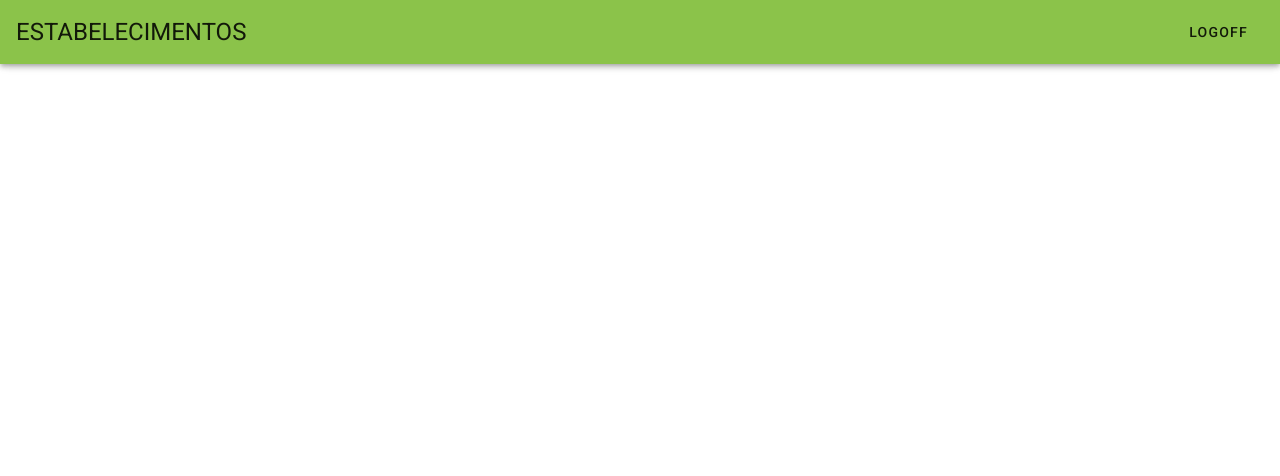
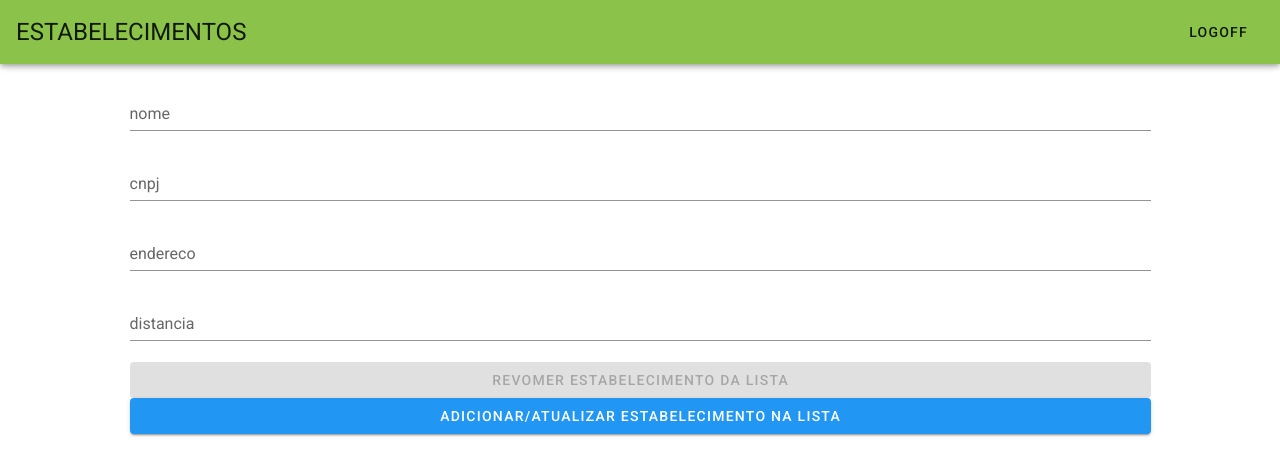
Before and after one commit to Jw-progamer/estabelecimento_crud, a Vue app in the folder source/frontend/: page /edit/new in a window 1280 px wide. Shown: the top 476 px of the page. Built offline with nearby package versions, Linux system fonts and the light colour scheme; sample sign-in values are in the browser's storage.

Commit message:
Edicao realizada

```diff
--- a/source/frontend/src/router.js
+++ b/source/frontend/src/router.js
@@ -20,6 +20,13 @@ const router = new Router({
       // this generates a separate chunk (about.[hash].js) for this route
       // which is lazy-loaded when the route is visited.
       component: () => import("./views/EstabelecimentoPage.vue")
+    },
+    {
+      path: "/edit/:estabelecimento_key",
+      name: "fomulario",
+      component: () => import("./views/EditePage.vue"),
+      props: true,
+      meta: { requiresAuth: true }
     }
   ]
 });
--- a/source/frontend/src/views/EditePage.vue
+++ b/source/frontend/src/views/EditePage.vue
@@ -1,13 +1,156 @@
 <template>
-  <div>
-    <h1>
-      Fim
-    </h1>
-  </div>
+  <v-container bottom>
+    <v-spacer></v-spacer>
+    <v-form style="padding: 70px;">
+      <label for="nome_estabelecimento"></label>
+      <v-text-field
+        name="nome_estabelecimento"
+        label="nome"
+        id="id_nome"
+        placeholder="Digite o nome do estabelecimento"
+        v-model="estabelecimento.nome"
+      ></v-text-field>
+      <label for="cnpj_estabelecimento"></label>
+      <v-text-field
+        name="cnpj_estabelecimento"
+        label="cnpj"
+        id="id_cnpj"
+        placeholder="Digite o cnpj"
+        v-model="estabelecimento.cnpj"
+      ></v-text-field>
+      <label for="endereco_estabelecimento"></label>
+      <v-text-field
+        name="endereco_estabelecimento"
+        label="endereco"
+        id="id_endereco"
+        placeholder="Digite o endereço do estabelecimento"
+        v-model="estabelecimento.endereco"
+      ></v-text-field>
+      <label for="raio_distancia_estabelecimento"></label>
+      <v-text-field
+        name="raio_distancia_estabelecimento"
+        label="distancia"
+        id="id_raio_distancia"
+        placeholder="Digite o raio de distância do estabelecimento"
+        v-model="estabelecimento.raio_distancia"
+      ></v-text-field>
+      <v-layout column centered>
+        <v-flex xs12 wrap>
+          <v-btn
+            block
+            color="warning"
+            @click="deleteDatabase"
+            :disabled="estabelecimento_key == 'new'"
+            >revomer estabelecimento da lista</v-btn
+          >
+          <v-spacer></v-spacer>
+          <v-btn block color="info" @click="updateDatabase"
+            >Adicionar/Atualizar estabelecimento na lista</v-btn
+          >
+        </v-flex>
+      </v-layout>
+    </v-form>
+  </v-container>
 </template>
 
 <script>
-export default {};
+import axios from "axios";
+import getHeaders from "../utils";
+
+export default {
+  name: "formulario",
+  props: {
+    estabelecimento_key: {
+      type: String,
+      required: false
+    }
+  },
+  data() {
+    return {
+      estabelecimento: {
+        nome: null,
+        cnpj: null,
+        endereco: null,
+        raio_distancia: null
+      }
+    };
+  },
+  created() {
+    if (this.estabelecimento_key != "new") {
+      axios
+        .get(
+          "http://localhost:8000/api/estabelecimentos/" +
+            this.estabelecimento_key,
+          {
+            headers: getHeaders()
+          }
+        )
+        .then(response => {
+          this.estabelecimento = response.data;
+        })
+        .catch(response => {
+          console.log(response);
+        });
+    }
+  },
+  methods: {
+    updateDatabase() {
+      if (this.estabelecimento_key === "new") {
+        axios
+          .post(
+            "http://localhost:8000/api/estabelecimentos/",
+            { ...this.estabelecimento },
+            {
+              headers: getHeaders()
+            }
+          )
+          .then(response => {
+            console.log(response);
+            this.$router.push("/");
+          })
+          .catch(response => {
+            console.log(response);
+          });
+      } else {
+        axios
+          .put(
+            "http://localhost:8000/api/estabelecimentos/" +
+              this.estabelecimento_key +
+              "/",
+            { ...this.estabelecimento },
+            {
+              headers: getHeaders()
+            }
+          )
+          .then(response => {
+            console.log(response);
+            this.$router.push("/");
+          })
+          .catch(response => {
+            console.log(response);
+          });
+      }
+    },
+    deleteDatabase() {
+      axios
+        .delete(
+          "http://localhost:8000/api/estabelecimentos/" +
+            this.estabelecimento_key +
+            "/",
+          {
+            headers: getHeaders()
+          }
+        )
+        .then(response => {
+          console.log(response);
+          this.$router.push("/");
+        })
+        .catch(response => {
+          console.log(response);
+        });
+    }
+  }
+};
 </script>
 
 <style></style>
--- a/source/frontend/src/views/EstabelecimentoPage.vue
+++ b/source/frontend/src/views/EstabelecimentoPage.vue
@@ -8,9 +8,6 @@
 </template>
 
 <script>
-import axios from "axios";
-import getHeaders from "../utils";
-
 import ListaEstabelecimento from "../components/estabelecimentos/ListaEstabelecimento";
 
 export default {
```
Also changed, not shown: source/frontend/src/components/estabelecimentos/Estabelecimento.vue (+11 -6 lines), source/frontend/src/components/estabelecimentos/ListaEstabelecimento.vue (+5 -3 lines), 2 other files (tests, documents, lock files or other folders).
